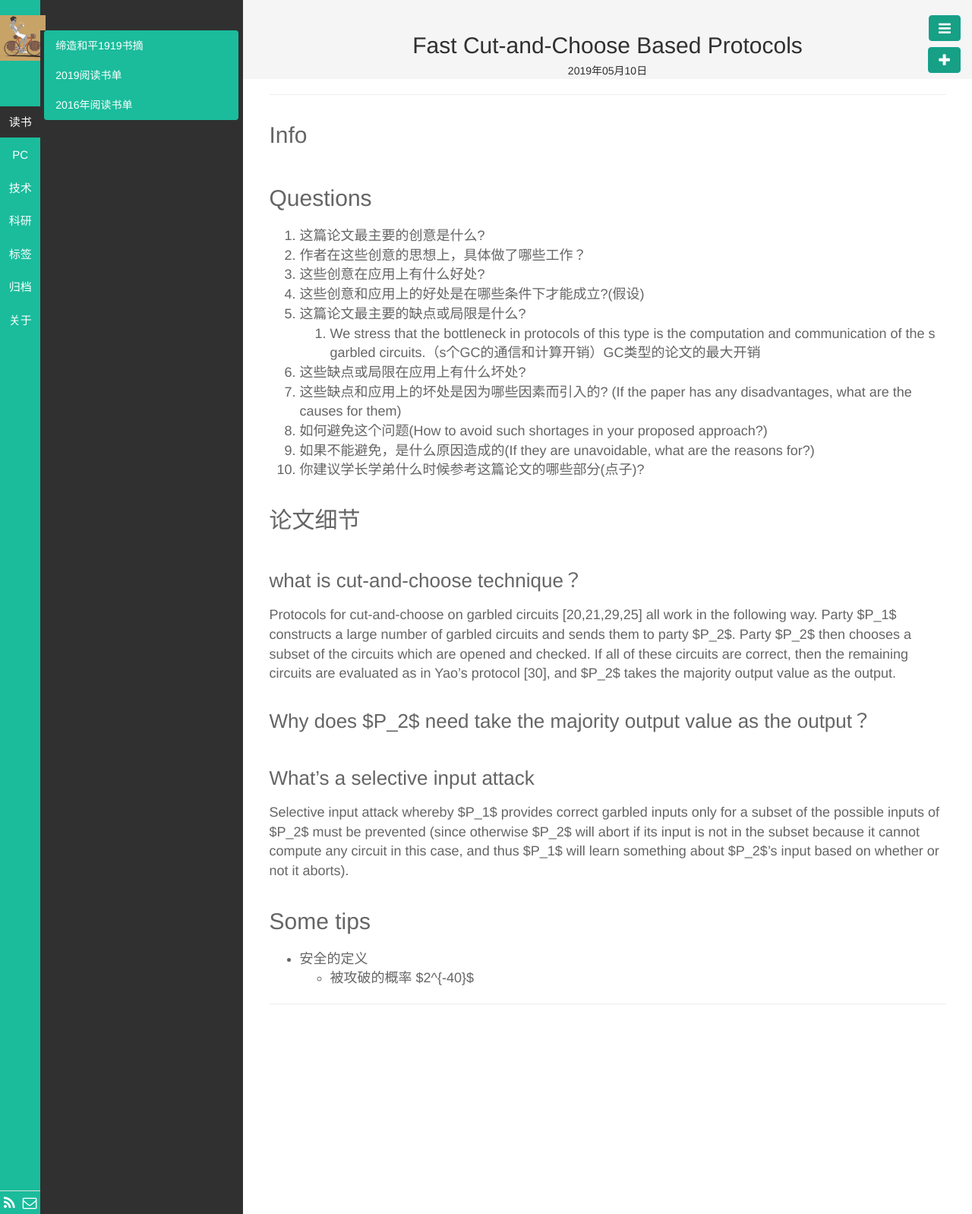
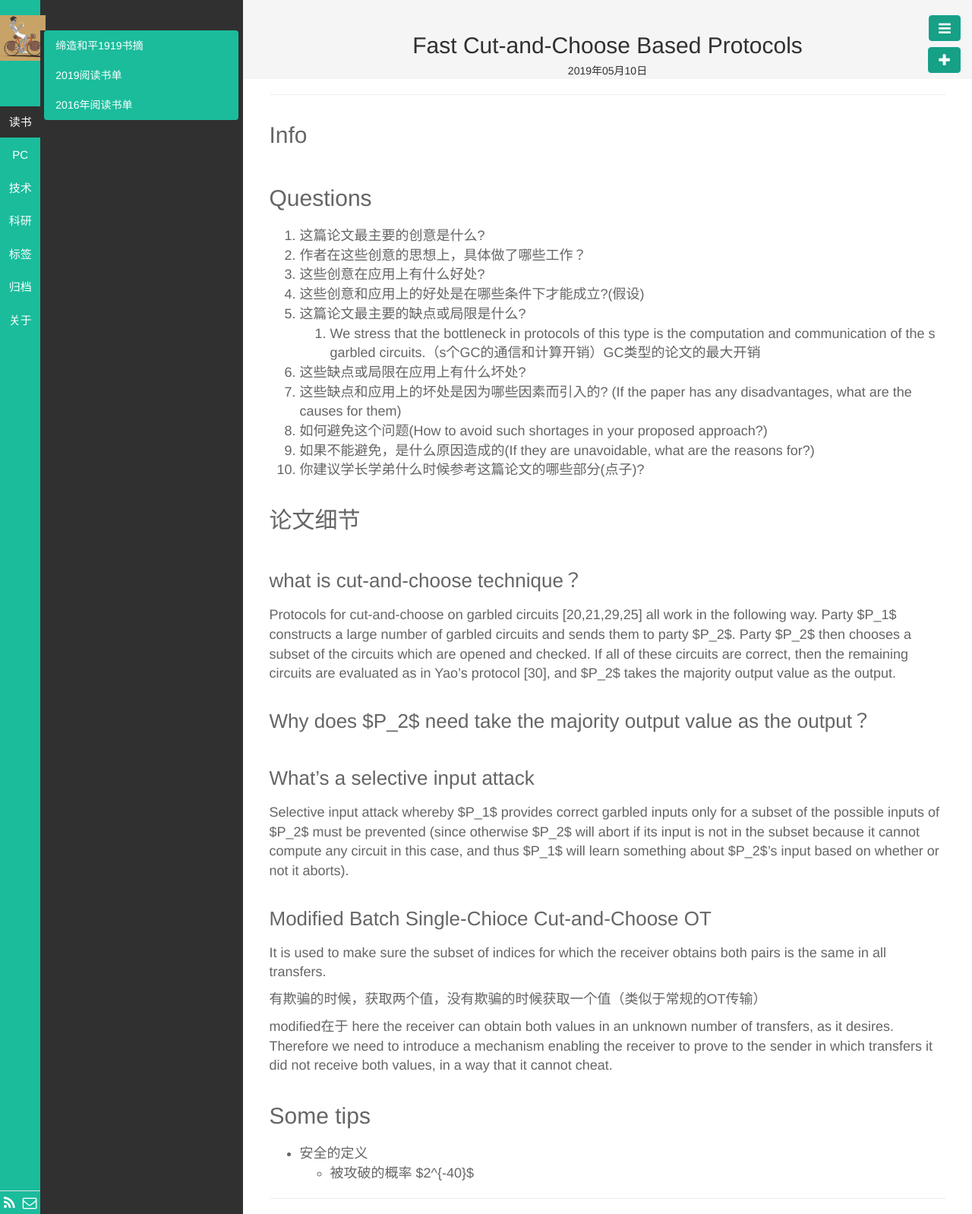
Before and after one commit to liyibing28/liyibing28.github.io, a Jekyll site: the page built from _posts/科研/2019-05-10-Fast-Cut-and-Choose-Based-Protocols.md, in a window 1280 px wide. Shown: the whole page at 76% size. Built offline with Jekyll 4.4.1, drawn with Linux system fonts in a browser that asks for light colours.

Commit message:
Update 2019-05-10-Fast-Cut-and-Choose-Based-Protocols.md

```diff
--- a/_posts/科研/2019-05-10-Fast-Cut-and-Choose-Based-Protocols.md
+++ b/_posts/科研/2019-05-10-Fast-Cut-and-Choose-Based-Protocols.md
@@ -35,6 +35,15 @@ Protocols for cut-and-choose on garbled circuits [20,21,29,25] all work in the f
 
  Selective input attack whereby $P_1$ provides correct garbled inputs only for a subset of the possible inputs of $P_2$ must be prevented (since otherwise $P_2$ will abort if its input is not in the subset because it cannot compute any circuit in this case, and thus $P_1$ will learn something about $P_2$’s input based on whether or not it aborts).
 
+### Modified Batch Single-Chioce Cut-and-Choose OT
+
+It is used to make sure the subset of indices for which the receiver obtains both pairs is the same in all transfers.
+
+有欺骗的时候，获取两个值，没有欺骗的时候获取一个值（类似于常规的OT传输）
+
+modified在于 here the receiver can obtain both values in an unknown number of transfers, as it desires.
+Therefore we need to introduce a mechanism enabling the receiver to prove to the sender in which transfers it did not receive both values, in a way that it cannot cheat.
+
 ## Some tips
 
 + 安全的定义
```
